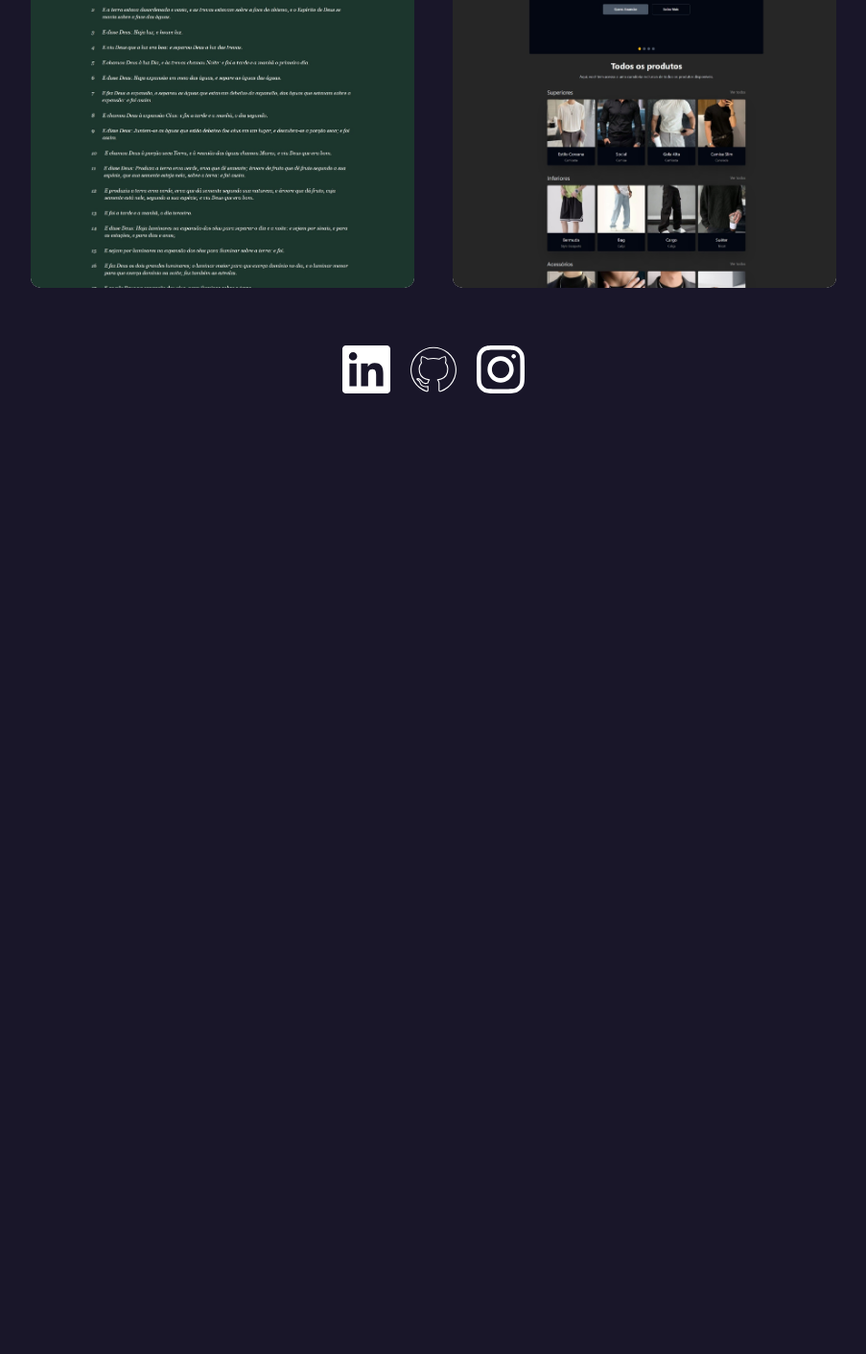
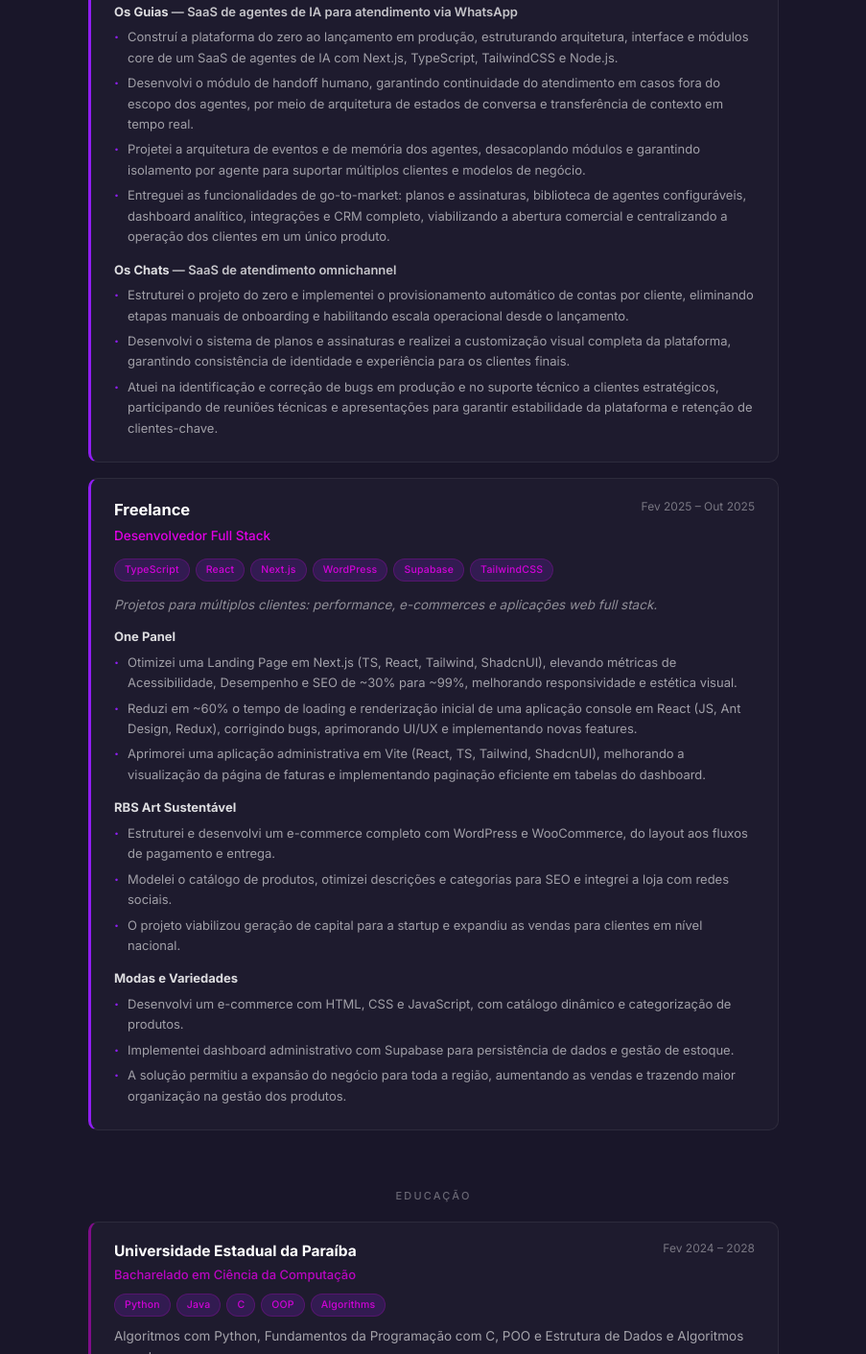
Before and after one commit to thadeu-alves/portfolio, an Astro site: page / in a window 1280 px wide. Shown: the part 1389-2800 px from the top of the page at 96% size, without its empty margins (188-1091 px from the left). Before the commit the page ends 1859 px from the top, so only its background shows below. Built offline with nearby package versions, Linux system fonts and the light colour scheme; Astro itself is replaced by a stand-in of ours; some packages are replaced by stand-ins of ours.

Commit message:
feat: add education and experience section

```diff
--- /dev/null
+++ b/src/components/EducationCard.astro
@@ -0,0 +1,171 @@
+---
+interface Props {
+  institution: string;
+  course: string;
+  dateRange: string;
+  description?: string;
+  tags?: string[];
+  credential?: string;
+  credentialUrl?: string;
+  isCertification?: boolean;
+}
+
+const { institution, course, dateRange, description, tags = [], credential, credentialUrl, isCertification = false } = Astro.props;
+---
+
+<div class="edu-card">
+  <div class="edu-top">
+    <div class="edu-left">
+      <div class="edu-institution-row">
+        <span class="edu-institution">{institution}</span>
+        {isCertification && <span class="edu-cert-badge">Certificação</span>}
+      </div>
+      <span class="edu-course">{course}</span>
+    </div>
+    <span class="edu-date">{dateRange}</span>
+  </div>
+
+  {tags.length > 0 && (
+    <div class="edu-tags">
+      {tags.map(tag => <span class="edu-tag">{tag}</span>)}
+    </div>
+  )}
+
+  {description && <p class="edu-desc">{description}</p>}
+
+  {credentialUrl && (
+    <a class="edu-credential-link" href={credentialUrl} target="_blank" rel="noopener">
+      Ver credencial →
+    </a>
+  )}
+  {!credentialUrl && credential && (
+    <p class="edu-credential">ID: {credential}</p>
+  )}
+</div>
+
+<style>
+  .edu-card {
+    opacity: 0;
+    transform: translateY(20px);
+    transition: opacity 0.5s ease, transform 0.5s ease;
+    border: 1px solid rgba(255, 255, 255, 0.07);
+    border-left: 3px solid rgba(225, 0, 230, 0.5);
+    border-radius: 10px;
+    padding: 18px 24px;
+    background: rgba(255, 255, 255, 0.025);
+    width: 100%;
+  }
+
+  .edu-card.revealed {
+    opacity: 1;
+    transform: translateY(0);
+  }
+
+  .edu-top {
+    display: flex;
+    justify-content: space-between;
+    align-items: flex-start;
+    gap: 12px;
+    margin-bottom: 10px;
+  }
+
+  .edu-left {
+    display: flex;
+    flex-direction: column;
+    gap: 4px;
+  }
+
+  .edu-institution-row {
+    display: flex;
+    align-items: center;
+    gap: 8px;
+    flex-wrap: wrap;
+  }
+
+  .edu-institution {
+    font-size: 1.55rem;
+    font-weight: 700;
+    color: var(--light-color);
+  }
+
+  .edu-cert-badge {
+    font-size: 1.0rem;
+    font-weight: 600;
+    padding: 2px 8px;
+    border-radius: 20px;
+    background: rgba(225, 0, 230, 0.12);
+    color: rgba(225, 0, 230, 0.8);
+    border: 1px solid rgba(225, 0, 230, 0.25);
+    letter-spacing: 0.03em;
+    text-transform: uppercase;
+  }
+
+  .edu-course {
+    font-size: 1.3rem;
+    color: rgba(225, 0, 230, 0.8);
+    font-weight: 500;
+  }
+
+  .edu-date {
+    font-size: 1.2rem;
+    color: rgba(255, 255, 255, 0.4);
+    white-space: nowrap;
+    flex-shrink: 0;
+  }
+
+  .edu-tags {
+    display: flex;
+    flex-wrap: wrap;
+    gap: 6px;
+    margin-bottom: 10px;
+  }
+
+  .edu-tag {
+    font-size: 1.05rem;
+    font-weight: 500;
+    padding: 3px 10px;
+    border-radius: 20px;
+    background: rgba(143, 30, 242, 0.18);
+    color: rgba(225, 0, 230, 0.9);
+    border: 1px solid rgba(225, 0, 230, 0.2);
+    letter-spacing: 0.02em;
+  }
+
+  .edu-desc {
+    font-size: 1.35rem;
+    color: rgba(255, 255, 255, 0.6);
+    line-height: 1.6;
+    margin-bottom: 8px;
+  }
+
+  .edu-credential-link {
+    display: inline-block;
+    margin-top: 10px;
+    font-size: 1.2rem;
+    color: var(--dark-color);
+    text-decoration: none;
+    font-weight: 500;
+    transition: color 0.2s, opacity 0.2s;
+    opacity: 0.8;
+  }
+
+  .edu-credential-link:hover {
+    color: var(--medium-color);
+    opacity: 1;
+  }
+
+  .edu-credential {
+    font-size: 1.1rem;
+    color: rgba(255, 255, 255, 0.25);
+    font-family: monospace;
+    margin-top: 8px;
+    letter-spacing: 0.03em;
+  }
+
+  @media (max-width: 520px) {
+    .edu-top {
+      flex-direction: column;
+      gap: 4px;
+    }
+  }
+</style>
--- /dev/null
+++ b/src/components/ExperienceCard.astro
@@ -0,0 +1,211 @@
+---
+interface Props {
+  company: string;
+  role: string;
+  dateRange: string;
+  description: string;
+  tags?: string[];
+  link?: string;
+  current?: boolean;
+}
+
+const { company, role, dateRange, description, tags = [], link, current = false } = Astro.props;
+---
+
+<div class="exp-card">
+  <div class="exp-top">
+    <div class="exp-left">
+      <div class="exp-company-row">
+        {link ? (
+          <a href={link} target="_blank" rel="noopener" class="exp-company">{company}</a>
+        ) : (
+          <span class="exp-company">{company}</span>
+        )}
+      </div>
+      <span class="exp-role">{role}</span>
+    </div>
+    <div class="exp-right">
+      {current && <span class="exp-badge">Atual</span>}
+      <span class="exp-date">{dateRange}</span>
+    </div>
+  </div>
+
+  {tags.length > 0 && (
+    <div class="exp-tags">
+      {tags.map(tag => <span class="exp-tag">{tag}</span>)}
+    </div>
+  )}
+
+  <p class="exp-desc">{description}</p>
+
+  <div class="exp-body-content">
+    <slot />
+  </div>
+</div>
+
+<style>
+  .exp-card {
+    opacity: 0;
+    transform: translateY(20px);
+    transition: opacity 0.5s ease, transform 0.5s ease;
+    border: 1px solid rgba(255, 255, 255, 0.07);
+    border-left: 3px solid var(--dark-color);
+    border-radius: 10px;
+    padding: 20px 24px;
+    background: rgba(255, 255, 255, 0.025);
+    width: 100%;
+  }
+
+  .exp-card.revealed {
+    opacity: 1;
+    transform: translateY(0);
+  }
+
+  .exp-top {
+    display: flex;
+    justify-content: space-between;
+    align-items: flex-start;
+    gap: 12px;
+    margin-bottom: 14px;
+  }
+
+  .exp-left {
+    display: flex;
+    flex-direction: column;
+    gap: 4px;
+  }
+
+  .exp-company-row {
+    display: flex;
+    align-items: center;
+    gap: 8px;
+    flex-wrap: wrap;
+  }
+
+  .exp-company {
+    font-size: 1.65rem;
+    font-weight: 700;
+    color: var(--light-color);
+    text-decoration: none;
+  }
+
+  a.exp-company:hover {
+    color: var(--medium-color);
+    transition: color 0.2s;
+  }
+
+  .exp-role {
+    font-size: 1.35rem;
+    color: var(--medium-color);
+    font-weight: 500;
+  }
+
+  .exp-right {
+    display: flex;
+    flex-direction: column;
+    align-items: flex-end;
+    gap: 6px;
+    flex-shrink: 0;
+  }
+
+  .exp-date {
+    font-size: 1.2rem;
+    color: rgba(255, 255, 255, 0.4);
+    white-space: nowrap;
+  }
+
+  .exp-badge {
+    font-size: 1.0rem;
+    font-weight: 600;
+    padding: 2px 9px;
+    border-radius: 20px;
+    background: rgba(143, 30, 242, 0.2);
+    color: var(--dark-color);
+    border: 1px solid rgba(143, 30, 242, 0.4);
+    letter-spacing: 0.04em;
+    text-transform: uppercase;
+  }
+
+  .exp-tags {
+    display: flex;
+    flex-wrap: wrap;
+    gap: 6px;
+    margin-bottom: 14px;
+  }
+
+  .exp-tag {
+    font-size: 1.05rem;
+    font-weight: 500;
+    padding: 3px 10px;
+    border-radius: 20px;
+    background: rgba(143, 30, 242, 0.18);
+    color: rgba(225, 0, 230, 0.9);
+    border: 1px solid rgba(225, 0, 230, 0.2);
+    letter-spacing: 0.02em;
+  }
+
+  .exp-desc {
+    font-size: 1.35rem;
+    color: rgba(255, 255, 255, 0.5);
+    line-height: 1.5;
+    font-style: italic;
+    margin-bottom: 14px;
+  }
+
+  /* MDX body content */
+  .exp-body-content :global(p) {
+    font-size: 1.3rem;
+    color: rgba(255, 255, 255, 0.75);
+    font-weight: 600;
+    margin-top: 14px;
+    margin-bottom: 6px;
+  }
+
+  .exp-body-content :global(p:first-child) {
+    margin-top: 0;
+  }
+
+  .exp-body-content :global(ul) {
+    list-style: none;
+    display: flex;
+    flex-direction: column;
+    gap: 5px;
+    margin-bottom: 4px;
+  }
+
+  .exp-body-content :global(li) {
+    font-size: 1.3rem;
+    color: rgba(255, 255, 255, 0.58);
+    line-height: 1.65;
+    padding-left: 14px;
+    position: relative;
+  }
+
+  .exp-body-content :global(li)::before {
+    content: '·';
+    position: absolute;
+    left: 0;
+    color: var(--dark-color);
+    font-weight: 700;
+    font-size: 1.5rem;
+    line-height: 1.4;
+  }
+
+  .exp-body-content :global(strong) {
+    color: rgba(255, 255, 255, 0.85);
+    font-weight: 700;
+  }
+
+  @media (max-width: 520px) {
+    .exp-top {
+      flex-direction: column;
+      gap: 6px;
+    }
+
+    .exp-right {
+      align-items: flex-start;
+      flex-direction: row-reverse;
+      gap: 10px;
+    }
+  }
+</style>
--- a/src/components/Typewriter.tsx
+++ b/src/components/Typewriter.tsx
@@ -1,11 +1,13 @@
 import { useState, useEffect, useRef } from 'react';
 
 const PHRASES = [
-  'Desenvolvedor Web',
-  'React Developer',
-  'Frontend Engineer',
-  'TypeScript Enthusiast',
+  'Full Stack Developer',
+  'Desenvolvedor Full Stack',
+  'SaaS & AI Agents',
+  'TypeScript · Next.js',
   'Node.js Developer',
+  'AI Agent Builder',
+  'Remote BR/Internacional',
 ];
 
 interface State {
--- a/src/content/config.ts
+++ b/src/content/config.ts
@@ -12,4 +12,33 @@ const projects = defineCollection({
     }),
 });
 
-export const collections = { projects };
+const experience = defineCollection({
+  type: 'content',
+  schema: z.object({
+    company: z.string(),
+    role: z.string(),
+    dateRange: z.string(),
+    description: z.string(),
+    tags: z.array(z.string()).optional().default([]),
+    link: z.string().url().optional(),
+    current: z.boolean().optional().default(false),
+    order: z.number().optional().default(0),
+  }),
+});
+
+const education = defineCollection({
+  type: 'content',
+  schema: z.object({
+    institution: z.string(),
+    course: z.string(),
+    dateRange: z.string(),
+    description: z.string().optional(),
+    tags: z.array(z.string()).optional().default([]),
+    credential: z.string().optional(),
+    credentialUrl: z.string().url().optional(),
+    isCertification: z.boolean().optional().default(false),
+    order: z.number().optional().default(0),
+  }),
+});
+
+export const collections = { projects, experience, education };
--- /dev/null
+++ b/src/content/education/edu-01.mdx
@@ -0,0 +1,9 @@
+---
+institution: "Universidade Estadual da Paraíba"
+course: "Bacharelado em Ciência da Computação"
+dateRange: "Fev 2024 – 2028"
+description: "Algoritmos com Python, Fundamentos da Programação com C, POO e Estrutura de Dados e Algoritmos com Java."
+tags: ["Python", "Java", "C", "OOP", "Algorithms"]
+isCertification: false
+order: 1
+---
--- /dev/null
+++ b/src/content/education/edu-02.mdx
@@ -0,0 +1,10 @@
+---
+institution: "Anthropic"
+course: "AI Fluency Framework & Foundations"
+dateRange: "Mar 2026"
+tags: ["Artificial Intelligence", "LLMs"]
+credential: "85jzu8oz57qx"
+credentialUrl: "https://verify.skilljar.com/c/85jzu8oz57qx"
+isCertification: true
+order: 2
+---
--- /dev/null
+++ b/src/content/education/edu-03.mdx
@@ -0,0 +1,10 @@
+---
+institution: "CS50 / Harvard"
+course: "Introduction to Computer Science"
+dateRange: "Dez 2025"
+tags: ["SQL", "C", "Computer Science"]
+credential: "e7a8d9a8-c91c-46fc-a338-7ddd60b5658c"
+credentialUrl: "https://certificates.cs50.io/e7a8d9a8-c91c-46fc-a338-7ddd60b5658c.pdf?size=letter"
+isCertification: true
+order: 3
+---
--- /dev/null
+++ b/src/content/education/edu-04.mdx
@@ -0,0 +1,9 @@
+---
+institution: "EF SET"
+course: "Inglês C1 — Proficiência Eficaz"
+dateRange: "Ago 2025"
+tags: ["English", "C1"]
+credentialUrl: "https://cert.efset.org/pt/NrGa6L"
+isCertification: true
+order: 4
+---
--- /dev/null
+++ b/src/content/experience/exp-01.mdx
@@ -0,0 +1,22 @@
+---
+company: "wevolve"
+role: "Desenvolvedor Full Stack"
+dateRange: "Out 2025 – Presente"
+description: "Dois produtos SaaS do zero ao lançamento: Os Guias (agentes de IA para WhatsApp) e Os Chats (atendimento omnichannel)."
+tags: ["TypeScript", "Next.js", "Node.js", "TailwindCSS", "React", "OpenAI SDK"]
+current: true
+order: 1
+---
+
+**Os Guias** — SaaS de agentes de IA para atendimento via WhatsApp
+
+- Construí a plataforma do zero ao lançamento em produção, estruturando arquitetura, interface e módulos core de um SaaS de agentes de IA com Next.js, TypeScript, TailwindCSS e Node.js.
+- Desenvolvi o módulo de handoff humano, garantindo continuidade do atendimento em casos fora do escopo dos agentes, por meio de arquitetura de estados de conversa e transferência de contexto em tempo real.
+- Projetei a arquitetura de eventos e de memória dos agentes, desacoplando módulos e garantindo isolamento por agente para suportar múltiplos clientes e modelos de negócio.
+- Entreguei as funcionalidades de go-to-market: planos e assinaturas, biblioteca de agentes configuráveis, dashboard analítico, integrações e CRM completo, viabilizando a abertura comercial e centralizando a operação dos clientes em um único produto.
+
+**Os Chats** — SaaS de atendimento omnichannel
+
+- Estruturei o projeto do zero e implementei o provisionamento automático de contas por cliente, eliminando etapas manuais de onboarding e habilitando escala operacional desde o lançamento.
+- Desenvolvi o sistema de planos e assinaturas e realizei a customização visual completa da plataforma, garantindo consistência de identidade e experiência para os clientes finais.
+- Atuei na identificação e correção de bugs em produção e no suporte técnico a clientes estratégicos, participando de reuniões técnicas e apresentações para garantir estabilidade da plataforma e retenção de clientes-chave.
--- /dev/null
+++ b/src/content/experience/exp-02.mdx
@@ -0,0 +1,27 @@
+---
+company: "Freelance"
+role: "Desenvolvedor Full Stack"
+dateRange: "Fev 2025 – Out 2025"
+description: "Projetos para múltiplos clientes: performance, e-commerces e aplicações web full stack."
+tags: ["TypeScript", "React", "Next.js", "WordPress", "Supabase", "TailwindCSS"]
+current: false
+order: 2
+---
+
+**One Panel**
+
+- Otimizei uma Landing Page em Next.js (TS, React, Tailwind, ShadcnUI), elevando métricas de Acessibilidade, Desempenho e SEO de ~30% para ~99%, melhorando responsividade e estética visual.
+- Reduzi em ~60% o tempo de loading e renderização inicial de uma aplicação console em React (JS, Ant Design, Redux), corrigindo bugs, aprimorando UI/UX e implementando novas features.
+- Aprimorei uma aplicação administrativa em Vite (React, TS, Tailwind, ShadcnUI), melhorando a visualização da página de faturas e implementando paginação eficiente em tabelas do dashboard.
+
+**RBS Art Sustentável**
+
+- Estruturei e desenvolvi um e-commerce completo com WordPress e WooCommerce, do layout aos fluxos de pagamento e entrega.
+- Modelei o catálogo de produtos, otimizei descrições e categorias para SEO e integrei a loja com redes sociais.
+- O projeto viabilizou geração de capital para a startup e expandiu as vendas para clientes em nível nacional.
+
+**Modas e Variedades**
+
+- Desenvolvi um e-commerce com HTML, CSS e JavaScript, com catálogo dinâmico e categorização de produtos.
+- Implementei dashboard administrativo com Supabase para persistência de dados e gestão de estoque.
+- A solução permitiu a expansão do negócio para toda a região, aumentando as vendas e trazendo maior organização na gestão dos produtos.
--- a/src/layouts/Layout.astro
+++ b/src/layouts/Layout.astro
@@ -9,8 +9,8 @@ interface Props {
 }
 
 const {
-  title       = 'Thadeu Alves - Desenvolvedor Web',
-  description = 'Desenvolvedor Web especializado em JavaScript, React e tecnologias modernas. Crio soluções responsivas e performáticas para a web.',
+  title       = 'Thadeu Alves - Desenvolvedor Full Stack',
+  description = 'Desenvolvedor Full Stack especializado em SaaS e Agentes de IA. TypeScript, Next.js, Node.js e LLMs. Disponível para trabalho remoto BR/Internacional.',
 } = Astro.props;
 
 const schemaOrg = {
@@ -19,7 +19,7 @@ const schemaOrg = {
   name: 'Thadeu Alves',
   url: 'https://thadeualves.vercel.app',
   image: 'https://avatars.githubusercontent.com/u/78249846?v=4',
-  jobTitle: 'Desenvolvedor Web',
+  jobTitle: 'Desenvolvedor Full Stack',
   sameAs: [
     'https://www.linkedin.com/in/thadeualves/',
     'https://github.com/thadeu-alves',
--- a/src/pages/index.astro
+++ b/src/pages/index.astro
@@ -4,9 +4,19 @@ import Navbar from '../components/Navbar.astro';
 import Typewriter from '../components/Typewriter';
 import TechMarquee from '../components/TechMarquee.astro';
 import ProjectCard from '../components/ProjectCard.astro';
+import ExperienceCard from '../components/ExperienceCard.astro';
+import EducationCard from '../components/EducationCard.astro';
 import { getCollection } from 'astro:content';
 
-const projects = await getCollection('projects');
+const projects    = await getCollection('projects');
+
+const rawExperiences = (await getCollection('experience')).sort((a, b) => (a.data.order ?? 0) - (b.data.order ?? 0));
+const experiences = await Promise.all(rawExperiences.map(async (exp) => {
+  const { Content } = await exp.render();
+  return { data: exp.data, Content };
+}));
+
+const educations = (await getCollection('education')).sort((a, b) => (a.data.order ?? 0) - (b.data.order ?? 0));
 ---
 
 <Layout>
@@ -60,6 +70,45 @@ const projects = await getCollection('projects');
       </p>
     </section>
 
+    <!-- ── EXPERIÊNCIA ── -->
+    <section class="experiencia" id="experiencia">
+      <h3>Experiência</h3>
+      <div class="exp-list">
+        {experiences.map(({ data, Content }) => (
+          <ExperienceCard
+            company={data.company}
+            role={data.role}
+            dateRange={data.dateRange}
+            description={data.description}
+            tags={data.tags}
+            link={data.link}
+            current={data.current}
+          >
+            <Content />
+          </ExperienceCard>
+        ))}
+      </div>
+    </section>
+
+    <!-- ── EDUCAÇÃO ── -->
+    <section class="educacao" id="educacao">
+      <h3>Educação</h3>
+      <div class="edu-list">
+        {educations.map(edu => (
+          <EducationCard
+            institution={edu.data.institution}
+            course={edu.data.course}
+            dateRange={edu.data.dateRange}
+            description={edu.data.description}
+            tags={edu.data.tags}
+            credential={edu.data.credential}
+            credentialUrl={edu.data.credentialUrl}
+            isCertification={edu.data.isCertification}
+          />
+        ))}
+      </div>
+    </section>
+
     <!-- ── PROJETOS ── -->
     <section class="projetos" id="projetos">
       <h3>Projetos</h3>
@@ -79,6 +128,7 @@ const projects = await getCollection('projects');
 
   <!-- ── FOOTER / CONTATO ── -->
   <footer id="contato">
+    <div class="footer-social">
       <div class="social-card">
         <a href="https://www.linkedin.com/in/thadeualves/" target="_blank" rel="noopener">
           <img src="/assets/social/linkedin.svg" alt="Icone do Linkedin." width="50" height="50" />
@@ -94,13 +144,16 @@ const projects = await getCollection('projects');
           <img src="/assets/social/insta.svg" alt="Icone do Instagram." width="50" height="50" />
         </a>
       </div>
+    </div>
+    <div class="footer-divider"></div>
+    <p class="footer-made">made with <span class="heart">&lt;3</span> by thadeu</p>
   </footer>
 </Layout>
 
 <script>
-  /* Scroll-reveal for project cards */
-  const cards = document.querySelectorAll<HTMLElement>('.projects .proj');
-  if (cards.length) {
+  function revealOnScroll(selector: string) {
+    const items = document.querySelectorAll<HTMLElement>(selector);
+    if (!items.length) return;
     const observer = new IntersectionObserver(
       entries => {
         entries.forEach(entry => {
@@ -110,13 +163,17 @@ const projects = await getCollection('projects');
           }
         });
       },
-      { threshold: 0.12 }
+      { threshold: 0.1 }
     );
-    cards.forEach((card, i) => {
-      card.style.transitionDelay = `${i * 80}ms`;
-      observer.observe(card);
+    items.forEach((el, i) => {
+      el.style.transitionDelay = `${i * 80}ms`;
+      observer.observe(el);
     });
   }
+
+  revealOnScroll('.projects .proj');
+  revealOnScroll('.exp-list .exp-card');
+  revealOnScroll('.edu-list .edu-card');
 </script>
 
 <style>
@@ -189,6 +246,20 @@ const projects = await getCollection('projects');
     border: 4px solid var(--light-color);
   }
 
+  /* ── SECTION HEADINGS ── */
+  .sobre h3,
+  .experiencia h3,
+  .educacao h3,
+  .projetos h3 {
+    margin-bottom: 18px;
+    font-size: 1.1rem;
+    letter-spacing: 0.2em;
+    text-transform: uppercase;
+    color: rgba(255, 255, 255, 0.35);
+    font-weight: 500;
+    text-align: center;
+  }
+
   /* ── SOBRE ── */
   .sobre {
     width: 80%;
@@ -204,15 +275,30 @@ const projects = await getCollection('projects');
     color: var(--light-color);
   }
 
-  .sobre h3,
-  .projetos h3 {
-    margin-bottom: 18px;
-    font-size: 1.1rem;
-    letter-spacing: 0.2em;
-    text-transform: uppercase;
-    color: rgba(255, 255, 255, 0.35);
-    font-weight: 500;
-    text-align: center;
+  /* ── EXPERIÊNCIA ── */
+  .experiencia {
+    width: 80%;
+    max-width: 720px;
+    margin-bottom: 60px;
+  }
+
+  .exp-list {
+    display: flex;
+    flex-direction: column;
+    gap: 16px;
+  }
+
+  /* ── EDUCAÇÃO ── */
+  .educacao {
+    width: 80%;
+    max-width: 720px;
+    margin-bottom: 60px;
+  }
+
+  .edu-list {
+    display: flex;
+    flex-direction: column;
+    gap: 16px;
   }
 
   /* ── PROJECTS ── */
@@ -228,10 +314,16 @@ const projects = await getCollection('projects');
 
   /* ── FOOTER ── */
   footer {
-    padding-bottom: 60px;
+    padding: 20px 0 52px;
     width: 100%;
     display: flex;
-    justify-content: center;
+    flex-direction: column;
+    align-items: center;
+    gap: 20px;
+  }
+
+  .footer-social {
+    display: flex;
     align-items: center;
     gap: 20px;
   }
@@ -245,6 +337,23 @@ const projects = await getCollection('projects');
   .social-card img:hover {
     transform: translateY(-3px);
     filter: brightness(1.2);
+  }
+
+  .footer-divider {
+    width: 48px;
+    height: 1px;
+    background: rgba(255, 255, 255, 0.12);
+  }
+
+  .footer-made {
+    font-size: 1.25rem;
+    color: rgba(255, 255, 255, 0.3);
+    letter-spacing: 0.06em;
+  }
+
+  .footer-made .heart {
+    color: #e85d8a;
+    font-weight: 700;
   }
 
   /* ── RESPONSIVE ── */
@@ -275,6 +384,12 @@ const projects = await getCollection('projects');
     .profile {
       gap: 30px;
     }
+
+    .experiencia,
+    .educacao,
+    .sobre {
+      width: 90%;
+    }
   }
 
   @media (max-width: 480px) {
```
Also changed, not shown: src/components/Navbar.astro (+6 -4 lines). Lines whose indentation alone changed are shown as unchanged.
